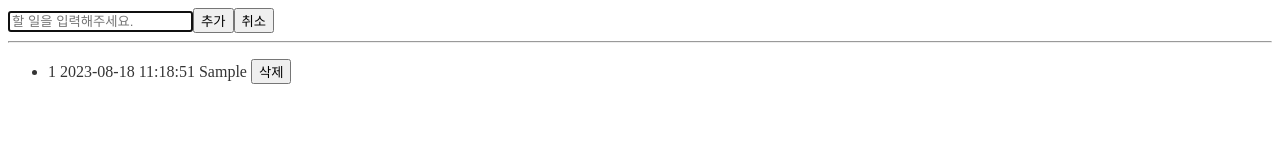
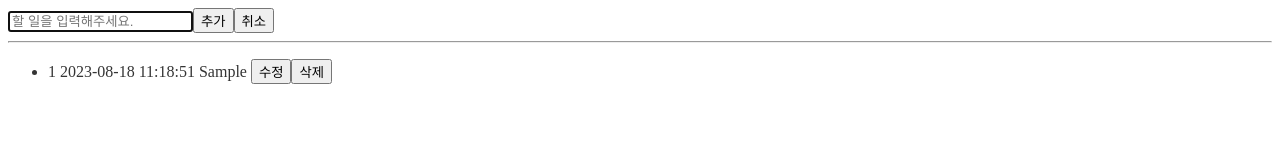
Before and after one commit to NewBean0312/react-test, a React (Create React App) app: page / in a window 1280 px wide. Both pictures are taken after typing "Sample" into the empty fields and a click on the input "추가". Shown: the top 160 px of the page. Built offline with nearby package versions, Linux system fonts and the light colour scheme; the HTML template or start-up script is replaced by a standard one; a web font is replaced by a local one.

Commit message:
수정 모드로 변경하는 버튼 추가

```diff
--- a/src/App.js
+++ b/src/App.js
@@ -3,9 +3,14 @@ import React, { useState, useRef } from "react";
 import "./App.css";
 
 function TodoListItem({ todosState, todo, index }) {
-  const removeTodo=  () => {
+  const [editMode, setEditMode] = useState(false);
+  const removeTodo = () => {
     todosState.removeTodo(index);
-  }
+  };
+
+  const showTodo = () => {
+    setEditMode(true);
+  };
 
   return (
     <li>
@@ -13,9 +18,15 @@ function TodoListItem({ todosState, todo, index }) {
       &nbsp;
       {todo.regDate}
       &nbsp;
-      {todo.content}
-      &nbsp;
-      <button onClick={removeTodo}>삭제</button>
+      {editMode || (
+        <>
+          {todo.content}
+          &nbsp;
+          <button onClick={showTodo}>수정</button>
+          <button onClick={removeTodo}>삭제</button>
+        </>
+      )}
+      {editMode && <>수정모드</>}
     </li>
   );
 }
```
